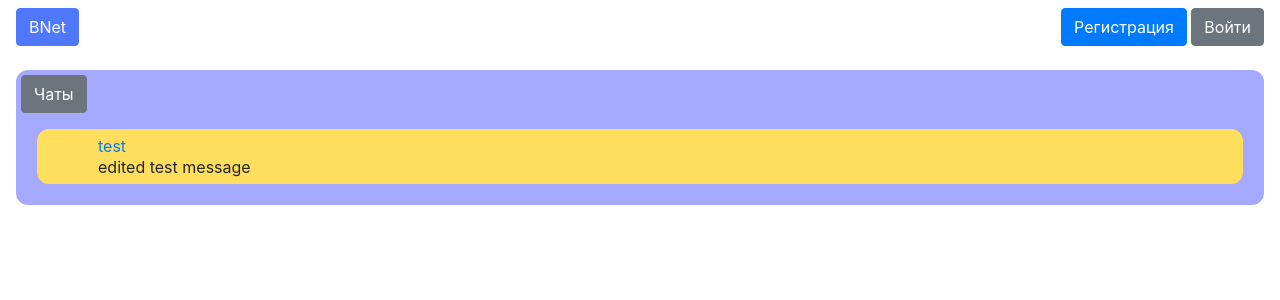
After one commit to Dliwk/bnet, a Flask app: page /chat/1 in a window 1280 px wide. The commit adds this page. Shown: the top 300 px of the page. Run offline with Flask 2, Linux system fonts and the light colour scheme; data comes from the database, SQL or seed files in the repository; both versions use the stored data as it was after the commit; some libraries are stand-ins or nearby versions.

Commit message:
add chats and messages view

```diff
--- a/apis/local/__init__.py
+++ b/apis/local/__init__.py
@@ -0,0 +1,2 @@
+from . import account
+from . import chats
--- /dev/null
+++ b/apis/local/chats.py
@@ -0,0 +1,11 @@
+from data import db_session
+from data import Chat
+from exceptions import LocalApi
+
+
+def get_chat(chat_id):
+    session = db_session.create_session()
+    chat = session.query(Chat).get(chat_id)
+    if chat is None:
+        raise LocalApi.NotFoundError('chat not found')
+    return chat
--- a/data/messages.py
+++ b/data/messages.py
@@ -13,7 +13,7 @@ class Message(SqlAlchemyBase, SerializerMixin):
                            primary_key=True, autoincrement=True)
     text = sqlalchemy.Column(sqlalchemy.String, nullable=True)
     send_date = sqlalchemy.Column(sqlalchemy.DateTime,
-                                  default=datetime.datetime.now, nullable=False)
+                                  default=datetime.datetime.now, nullable=True)
     modified_date = sqlalchemy.Column(sqlalchemy.DateTime, nullable=True)
 
     chat_id = sqlalchemy.Column(sqlalchemy.Integer,
--- a/exceptions.py
+++ b/exceptions.py
@@ -23,3 +23,6 @@ class LocalApi:
 
     class InvalidPasswordError(LocalApiError):
         pass
+
+    class NotFoundError(LocalApiError):
+        pass
--- a/routes.py
+++ b/routes.py
@@ -2,6 +2,7 @@ from flask import render_template, redirect, url_for
 from app import app
 from forms import LoginForm, RegisterForm
 from apis.local import account
+import apis.local as api
 from exceptions import LocalApi
 from flask_login import login_required, logout_user
 
@@ -62,3 +63,13 @@ def register():
 def logout():
     logout_user()
     return redirect(url_for('index'))
+
+
+@app.route('/chat/<int:chat_id>')
+def chat(chat_id):
+    selected_chat = None
+    try:
+        selected_chat = api.chats.get_chat(chat_id)
+    except LocalApi.NotFoundError:
+        return render_template('not_found.jinja2')
+    return render_template('chat.jinja2', chat=selected_chat)
--- a/static/default.css
+++ b/static/default.css
@@ -28,6 +28,49 @@ a.logo {
     margin: 1rem;
 }
 
+.chat:hover {
+    background-color: #90a0f0;
+    border-color: #90a0f0;
+}
+
+.chat:not(:disabled) {
+    cursor: pointer;
+}
+
+.chat-menu {
+    background-color: #a5a9ff;
+    border: 5px solid #a5a9ff;
+    border-radius: .75rem;
+    margin: 1rem;
+}
+
+.message {
+    display: block;
+    margin: 1rem;
+    border: 5px solid #ffde5d;
+    border-radius: .75rem;
+    background-color: #ffde5d;
+}
+
+.message-user {
+    margin: 0 49px 0 56px;
+    display: inline-block;
+    position: absolute;
+    vertical-align: top;
+}
+
+
+.message-user-avatar {
+
+}
+
+.message-text {
+    display: block;
+    margin: 0 49px 0 56px;
+    /*margin: 0 19px 0 16px;*/
+    padding-top: 21px;
+}
+
 .chats {
     margin: 1rem;
     background-color: #ffde5d;
--- /dev/null
+++ b/static/default.js
@@ -0,0 +1,3 @@
+function open_chat(chat_id) {
+    location.replace('/chat/' + chat_id);
+}
--- a/templates/base.jinja2
+++ b/templates/base.jinja2
@@ -28,6 +28,7 @@
     <script src="https://maxcdn.bootstrapcdn.com/bootstrap/4.0.0/js/bootstrap.min.js"
             integrity="sha384-JZR6Spejh4U02d8jOt6vLEHfe/JQGiRRSQQxSfFWpi1MquVdAyjUar5+76PVCmYl"
             crossorigin="anonymous"></script>
+    <script src="/static/default.js"></script>
 </head>
 <body>
 <nav class="navbar navbar-header">
--- /dev/null
+++ b/templates/chat.jinja2
@@ -0,0 +1,15 @@
+{% extends "base.jinja2" %}
+{% block content %}
+    <div class="chat-menu">
+        <a href="{{ url_for('chats') }}" class="btn btn-secondary">Чаты</a>
+        {% for message in chat.messages %}
+            <div class="message">
+                <div class="message-user-info">
+                    <a class="message-user" href="/{{ message.user.username }}">
+                    {{ message.user.username }}</a>
+                </div>
+                <div class="message-text">{{ message.text }}</div>
+            </div>
+        {% endfor %}
+    </div>
+{% endblock %}
--- a/templates/chats.jinja2
+++ b/templates/chats.jinja2
@@ -3,8 +3,8 @@
     <div class="chats">
         <span class="section-name">Чаты</span>
         {% for chat in current_user.chats %}
-            <div class="chat">
-                <span class="title">{{ chat.title }}</span> <br />
+            <div class="chat" onclick="open_chat({{ chat.id }})">
+                <span class="title">{{ chat.title }}</span> <br/>
                 <b>{{ chat.messages[-1].user.username }}</b> {{ chat.messages[-1].text }}
             </div>
         {% endfor %}
--- /dev/null
+++ b/templates/not_found.jinja2
@@ -0,0 +1,4 @@
+{% extends "base.jinja2" %}
+{% block content %}
+    <h1>Такой страницы не существует o_O</h1>
+{% endblock %}
```
Also changed, not shown: db/bnet.sqlite.
